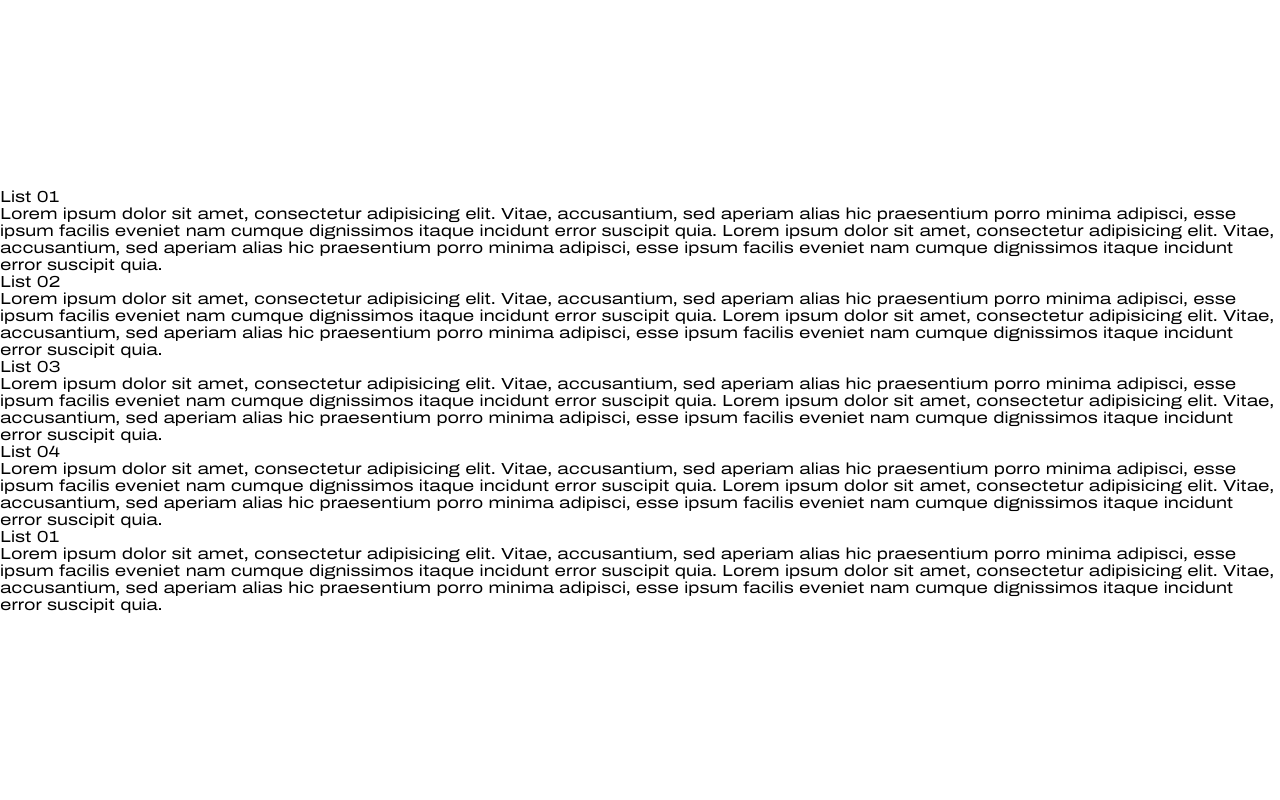
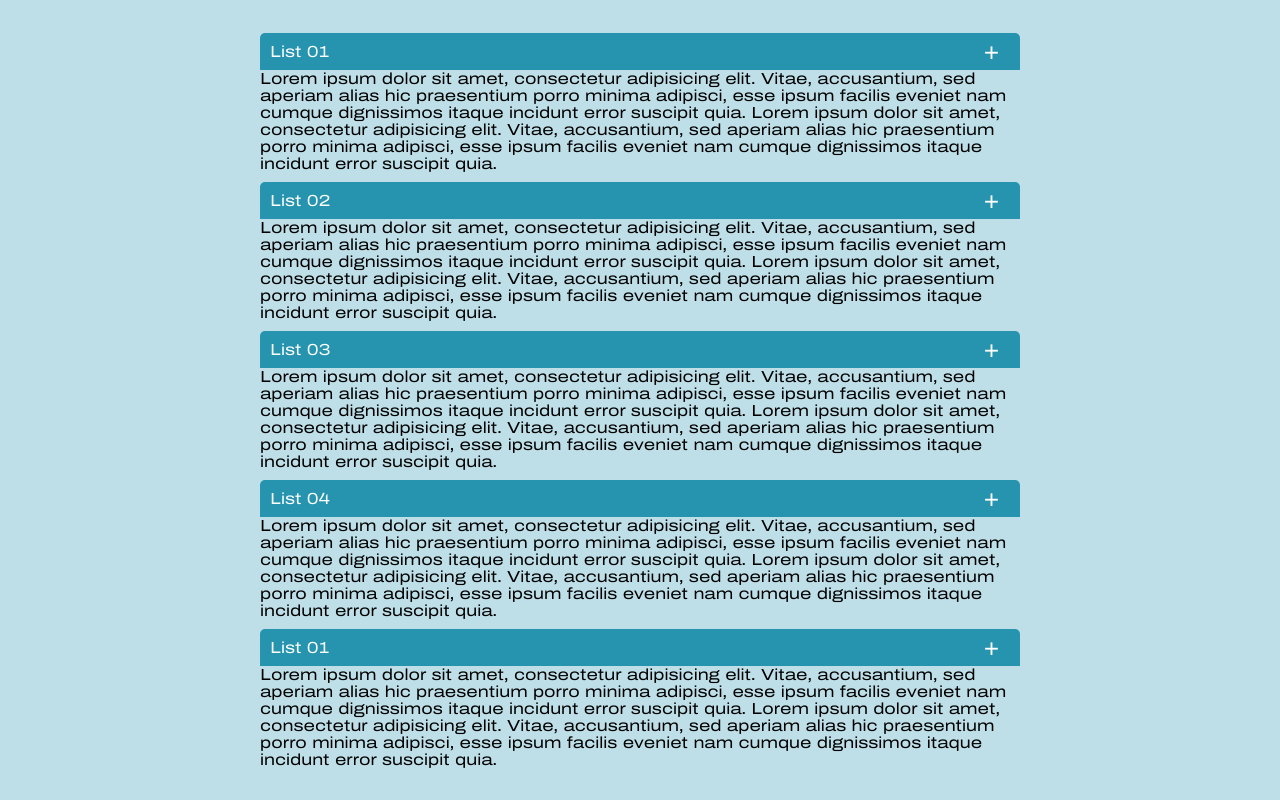
Before and after one commit to MortezaKoocheBlacki/According, a plain HTML site: page index.html in a window 1280 px wide. Drawn offline with Linux system fonts and the light colour scheme.

Commit message:
accordion label styles are just completed

```diff
--- a/CSS/styles.css
+++ b/CSS/styles.css
@@ -16,4 +16,44 @@ body{
       align-items: center;
       min-height: 100vh;
       font-family: Archivo;
+      background: #BEDFE8;
 }
+
+.accordion{
+      max-width: 800px;
+}
+
+.accordion .contentBox{
+      position: relative;
+      margin: 10px 20px;
+}
+
+.accordion .contentBox .label{
+      position: relative;
+      padding: 10px;
+      background: #2694AF;
+      color: #FFF;
+      cursor: pointer;
+      border-radius: 5px 5px 0 0;
+      -webkit-border-radius: 5px 5px 0 0;
+      -moz-border-radius: 5px 5px 0 0;
+      -ms-border-radius: 5px 5px 0 0;
+      -o-border-radius: 5px 5px 0 0;
+}
+
+.accordion .contentBox .label::before{
+      content: "+";
+      position: absolute;
+      top: 50%;
+      right: 20px;
+      font-size: 1.5em;
+      transform: translateY(-50%);
+      -webkit-transform: translateY(-50%);
+      -moz-transform: translateY(-50%);
+      -ms-transform: translateY(-50%);
+      -o-transform: translateY(-50%);
+}
+
+.accordion .contentBox.active .label::before {
+      content: "-";
+}
```
